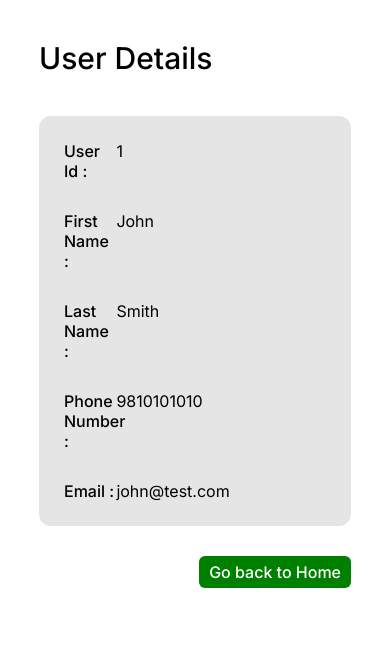
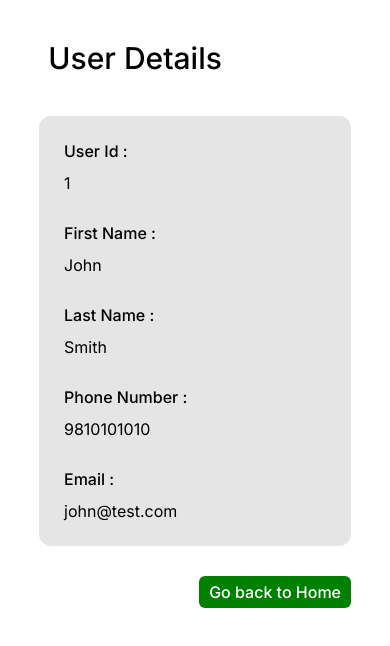
Before and after one commit to Shahrukh-elRed/next-js-crud-demo, a Next.js app: page /viewuser/1 in a window 390 px wide. Shown: the top 646 px of the page. Built offline with nearby package versions, Linux system fonts and the light colour scheme.

Commit message:
made user details page responsive

```diff
--- a/src/app/globals.css
+++ b/src/app/globals.css
@@ -28,6 +28,10 @@ a {
   justify-content: space-between;
   align-items: center;
   width: 75%;
+}
+
+.margin-left-header {
+  margin-left: 3%;
 }
 
 .user-table-header-one,
@@ -147,3 +151,18 @@ button:focus {
   font-weight: 500;
   width: 20%;
 }
+
+@media only screen and (max-width: 850px) {
+  .user-detail-left-heading {
+    display: flex;
+    font-weight: 500;
+    width: 90%;
+    padding-bottom: 12px;
+  }
+
+  .user-detail-row {
+    padding: 15px;
+    display: flex;
+    flex-direction: column;
+  }
+}
--- a/src/app/viewuser/[userId]/page.js
+++ b/src/app/viewuser/[userId]/page.js
@@ -11,7 +11,7 @@ const ViewUser = () => {
 
   return (
     <div className="user-details-page-container">
-      <div className="user-table-header">User Details</div>
+      <div className="user-table-header margin-left-header">User Details</div>
       <div className="user-detail-container">
         <div className="user-detail-row">
           <span className="user-detail-left-heading">User Id : </span>
```
